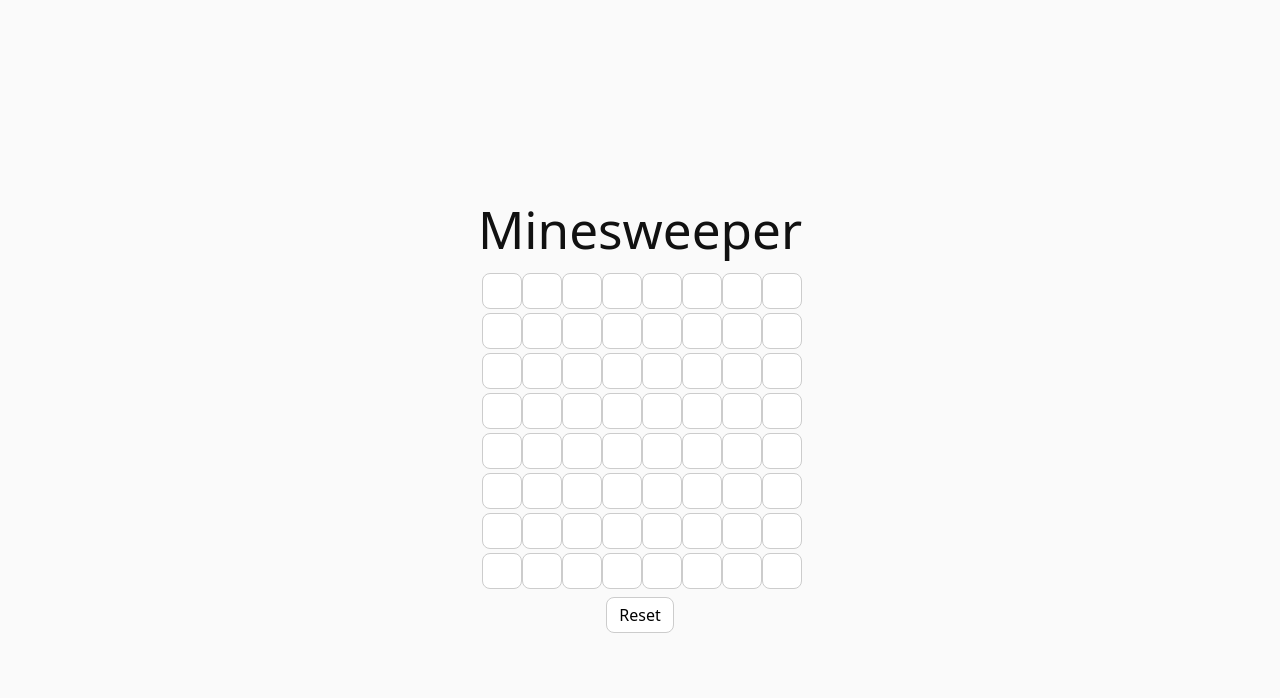
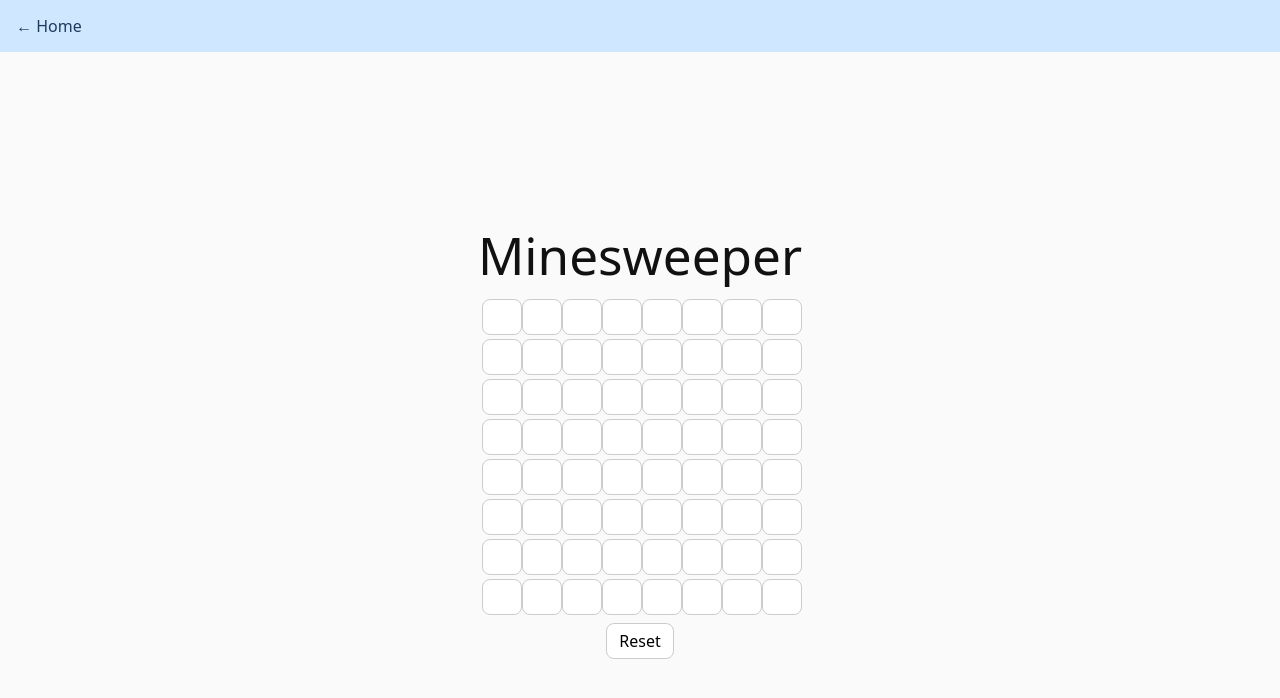
Before and after one commit to fabjenny13/Arcade_Hub, a React (Vite) app: page /minesweeper in a window 1280 px wide. Shown: the top 698 px of the page. Built offline with nearby package versions, Linux system fonts and the light colour scheme.

Commit message:
simple navbar added

```diff
--- /dev/null
+++ b/src/Components/Navbar.css
@@ -0,0 +1,16 @@
+.navbar {
+  width: 100%;
+  height: 56px;
+  background-color: #cfe8ff; /* pastel blue */
+  display: flex;
+  align-items: center;
+  padding: 0 16px;
+  box-sizing: border-box;
+}
+
+.nav-home {
+  text-decoration: none;
+  color: #1f3a5f;
+  font-weight: 500;
+  font-size: 16px;
+}
--- /dev/null
+++ b/src/Components/Navbar.jsx
@@ -0,0 +1,12 @@
+import { Link } from "react-router-dom";
+import "./Navbar.css";
+
+export default function Navbar() {
+  return (
+    <nav className="navbar">
+      <Link to="/" className="nav-home">
+        ← Home
+      </Link>
+    </nav>
+  );
+}
--- a/src/Minesweeper/Minesweeper.css
+++ b/src/Minesweeper/Minesweeper.css
@@ -1,3 +1,10 @@
+.page {
+  width: 100%;
+  height: 100%;
+  display: flex;
+  flex-direction: column;
+}
+
 .cell {
   width: 36px;
   height: 36px;
--- a/src/Minesweeper/Minesweeper.jsx
+++ b/src/Minesweeper/Minesweeper.jsx
@@ -1,5 +1,6 @@
 import { useState } from "react";
 import "./Minesweeper.css";
+import Navbar from "../Components/Navbar";
 
 const SIZE = 8;
 const MINES = 10;
@@ -67,6 +68,8 @@ export default function Minesweeper() {
   };
 
   return (
+    <div className="page">
+      <Navbar />
       <div className="minesweeper-page">
         <h1 className="minesweeper-title">Minesweeper</h1>
 
@@ -92,5 +95,6 @@ export default function Minesweeper() {
           Reset
         </button>
       </div>
+    </div>
   );
 }
```
Lines whose indentation alone changed are shown as unchanged.
